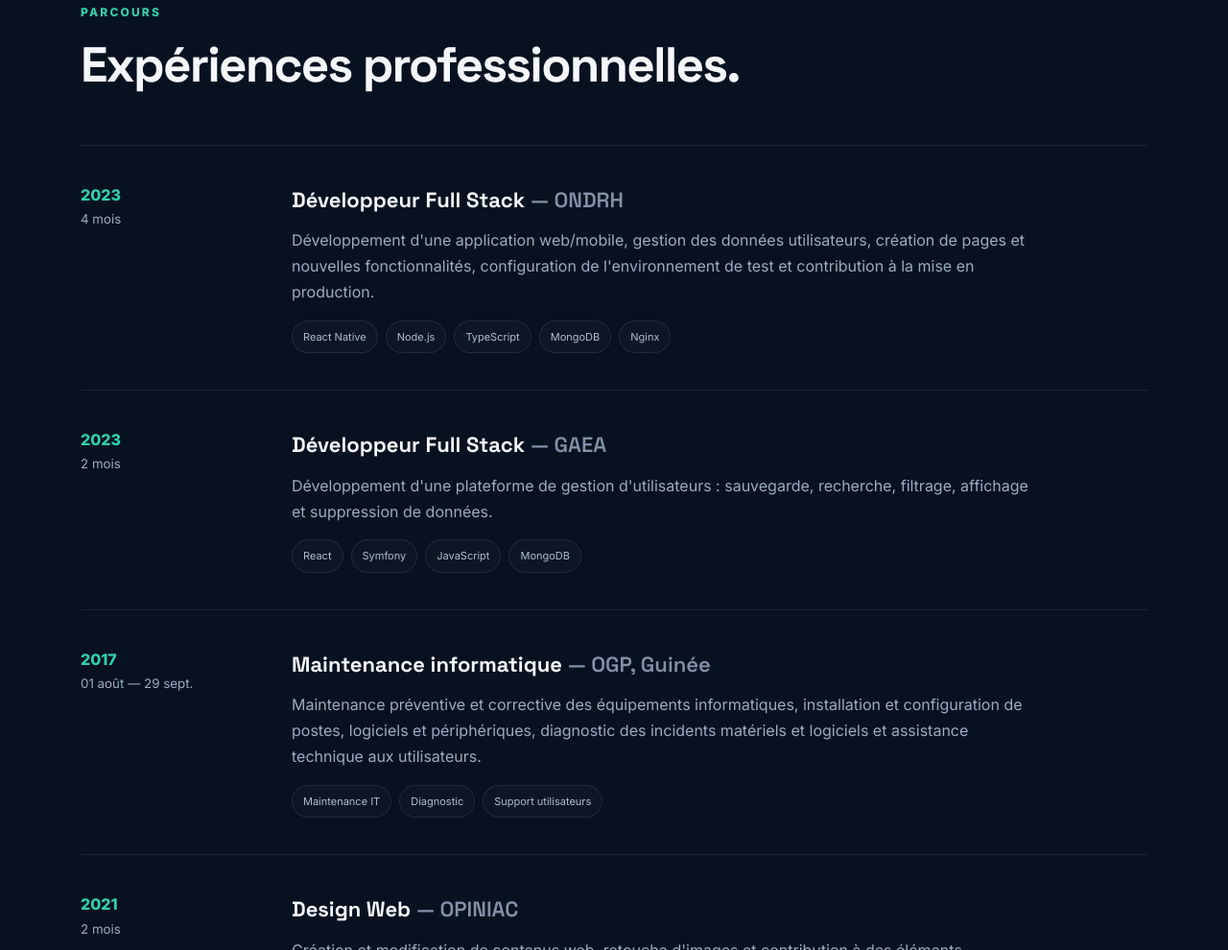
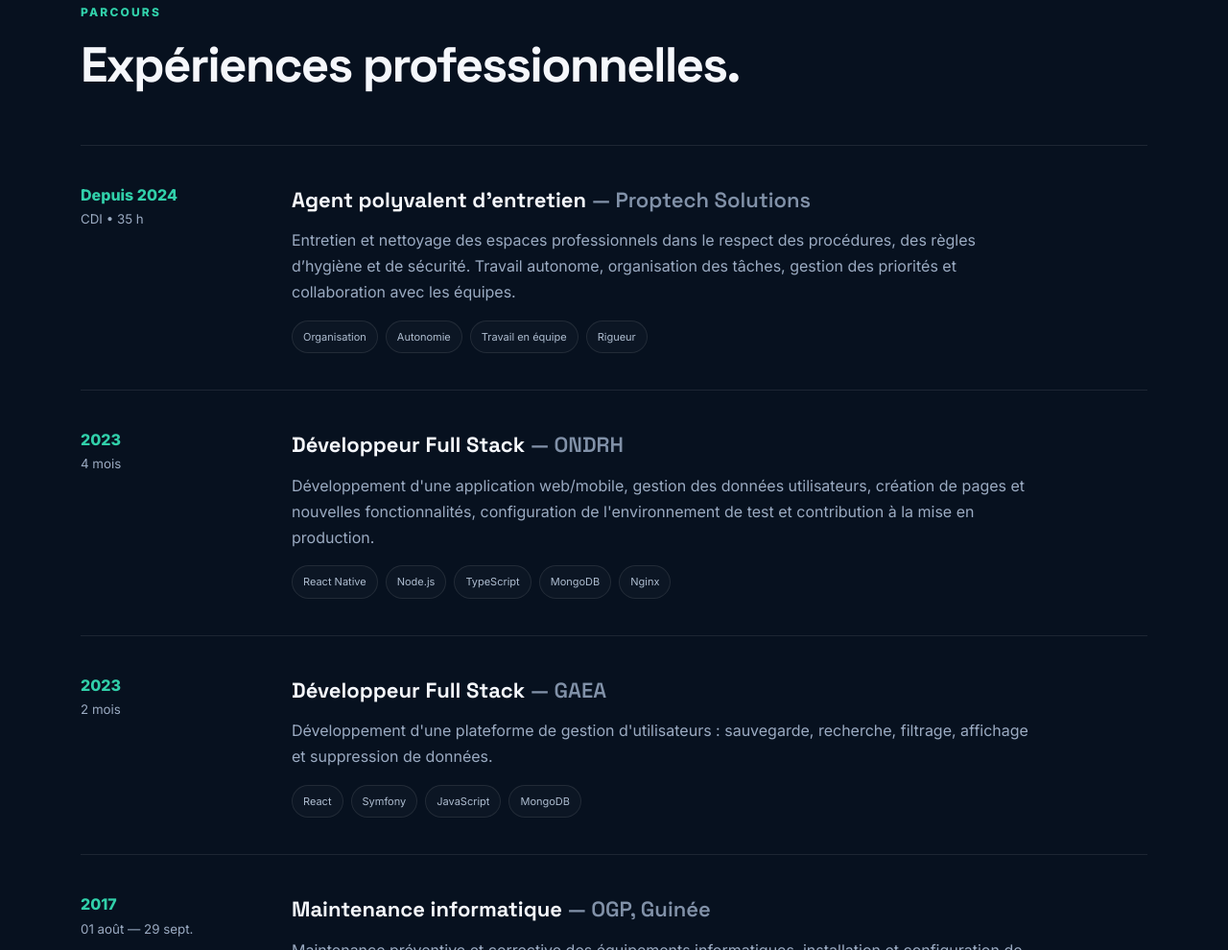
Before and after one commit to kabakaro12/portfolio-kabakaro, a plain HTML site: page index.html in a window 1280 px wide. Shown: the part 3397-4387 px from the top of the page at 96% size. Drawn offline with Linux system fonts and the light colour scheme.

Commit message:
Add files via upload

```diff
--- a/index.html
+++ b/index.html
@@ -203,6 +203,14 @@
       </div>
       <div class="timeline">
         <article class="timeline-item reveal">
+          <div class="timeline-meta"><span>Depuis 2024</span><small>CDI • 35 h</small></div>
+          <div>
+            <h3>Agent polyvalent d’entretien <span>— Proptech Solutions</span></h3>
+            <p>Entretien et nettoyage des espaces professionnels dans le respect des procédures, des règles d’hygiène et de sécurité. Travail autonome, organisation des tâches, gestion des priorités et collaboration avec les équipes.</p>
+            <div class="mini-tags"><span>Organisation</span><span>Autonomie</span><span>Travail en équipe</span><span>Rigueur</span></div>
+          </div>
+        </article>
+        <article class="timeline-item reveal">
           <div class="timeline-meta"><span>2023</span><small>4 mois</small></div>
           <div>
             <h3>Développeur Full Stack <span>— ONDRH</span></h3>
```
